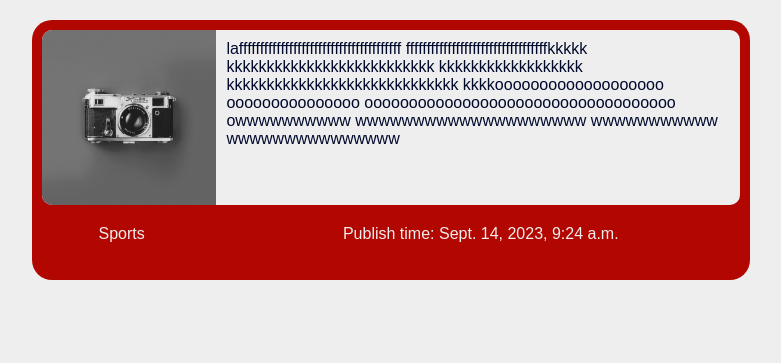
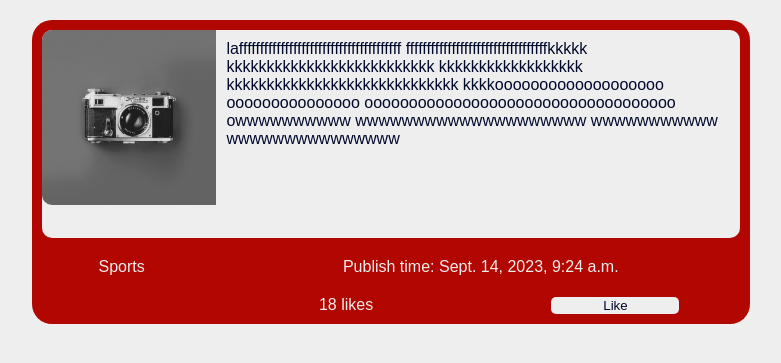
Before and after one commit to yasinm2003/NewsWebsite, a Django app: page /news/5/ in a window 1280 px wide. Shown: the part 113-476 px from the top of the page, without its empty margins (249-1030 px from the left). Run offline with Django 4.2, Linux system fonts and the light colour scheme; a user stored in the database is signed in; data comes from the database, SQL or seed files in the repository; both versions use the stored data as it was after the commit.

Commit message:
like option added and the first version in ready

```diff
--- a/News2/base/templates/base/index.html
+++ b/News2/base/templates/base/index.html
@@ -18,6 +18,7 @@
             </div>
             <div class="news-infos">
                 <a href="{% url 'home' %}?q={{i.topic.name}}">{{i.topic}}</a>
+                <p>{{i.like}} likes</p>
             </div>
         </div>
         {% endfor %}
--- a/News2/base/templates/base/news.html
+++ b/News2/base/templates/base/news.html
@@ -8,7 +8,16 @@
     </div>
     <div class="news-infos">
         <a href="{% url 'home' %}?q={{i.topic.name}}">{{news.topic}}</a>
+        <div class="container">
         <p>Publish time: {{news.created}}</p>
+        <form class="like-container" method="POST" action="">
+            {% csrf_token %}
+            <p>{{news.like}} likes</p>
+            {% if liked == False %}
+                <button class="like-button" type="submit">Like</button>
+            {% endif %}
+        </form>
+        </div>
     </div>
 </div>
 <div></div>
--- a/News2/base/views.py
+++ b/News2/base/views.py
@@ -4,6 +4,7 @@ from django.contrib import messages
 from django.contrib.auth import login, logout, authenticate
 from .form import UserForm
 from django.db.models import Q
+from django.contrib.auth.decorators import login_required
 
 def HomePage(request):
     q = request.GET.get('q') if request.GET.get('q') != None else ''
@@ -30,7 +31,7 @@ def LoginPage(request):
         username = request.POST.get('username').lower()
         password = request.POST.get('password')
         try:
-            user = User.objects.get(username=username)
+            user = User.objects.get(email=username)
         except:
             message = messages.error(request, "This username dose not exist")
         user = authenticate(request, username=username, password=password)
@@ -74,7 +75,14 @@ def createnewsPage(request):
     context = {}
     return render(request, 'base/createnews.html', context)
 
+@login_required(login_url='login')
 def NewsPage(request, pk):
     news = News.objects.get(id=pk)
-    context = {'news':news}
+    if request.method == 'POST':
+        news.like += 1
+        news.save()
+        liked = True
+    else:
+        liked = False
+    context = {'news':news, 'liked':liked}
     return render(request, 'base/news.html', context)
--- a/News2/templates/main.html
+++ b/News2/templates/main.html
@@ -204,4 +204,20 @@ header{
     color: #00092c;
     text-align: center;
 }
+.container{
+    display: grid;
+    grid-template-columns: 1fr;
+}
+.like-container{
+    display: grid;
+    place-items: center;
+    grid-template-columns: 1fr 1fr;
+}
+.like-button{
+    width: 10vw;
+    background-color: #eeeeee;
+    color: #00092c;
+    border-radius: 5px;
+    border: none;
+}
 </style>
```
Also changed, not shown: News2/db.sqlite3.
